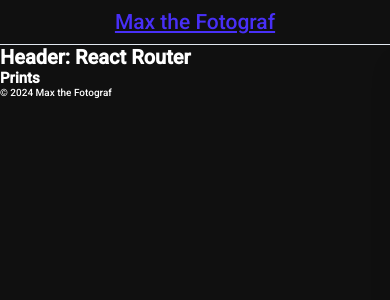
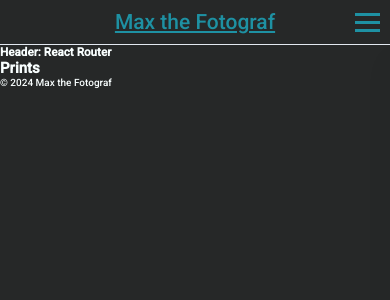
Before and after one commit to Taviii/Max-the-Fotograf, a React (Vite) app in the folder MtF/: page /prints in a window 390 px wide. Shown: the top 300 px of the page. Built offline with nearby package versions, Linux system fonts and the light colour scheme.

Commit message:
changed some colours and repaired visibility of hamburger icon

```diff
--- a/MtF/src/App.css
+++ b/MtF/src/App.css
@@ -6,5 +6,5 @@
 
   .content {
     flex: 1;
-    padding-bottom: 5rem; /* Odstęp na stopkę */
+    padding-bottom: 100rem; /* Odstęp na stopkę */
   }
--- a/MtF/src/Footer.css
+++ b/MtF/src/Footer.css
@@ -1,11 +1,11 @@
 .footer {
     position: fixed;
+    height: 40px;
     bottom: 0;
     left: 0;
     width: 100%;
     text-align: center;
     padding: 1rem;
-    background-color: #fff;
     border-top: 1px solid #E2E8F0;
   }
 
@@ -17,6 +17,6 @@
 
   .footer p {
     margin: 0.5rem 0 0;
-    color: #555;
+    color: #5e0000;
     font-size: 1.4rem;
   }
--- a/MtF/src/Navbar.css
+++ b/MtF/src/Navbar.css
@@ -11,8 +11,8 @@ html {
     font-family: 'Roboto', sans-serif;
 }
 body {
-    background-color: #101010;
-    color: #fff;
+    background-color: #262828;
+    color: #f9ffff;
 }
 
 .header {
@@ -30,6 +30,7 @@ body {
 .hamburger {
     display: none;
     margin-right: 10px;
+    cursor: pointer;
 }
 
 .bar {
@@ -37,8 +38,8 @@ body {
     width: 25px;
     height: 3px;
     margin: 5px auto;
+    background-color: #1E91A3;
     transition: all 0.3s ease-in-out;
-    background-color: #101010;
 }
 
 .nav-menu {
@@ -57,18 +58,18 @@ body {
 .nav-link {
     font-size: 1.6rem;
     font-weight: 400;
-    color: #c7c7c7;
+    color: #415d61;
 }
 
 .nav-link:hover {
-    color: #482ff7;
+    color: #1E91A3;
 }
 
 .nav-logo {
     text-align: center;
     font-size: 2.1rem;
     font-weight: 500;
-    color: #482ff7;
+    color: #1E91A3;
 }
 
 @media only screen and (max-width: 768px) {
@@ -82,9 +83,8 @@ body {
         left: 100%;
         top: 5rem;
         flex-direction: column;
-        background-color: #fff;
+        background-color: #f9ffff;
         width: 100%;
-        border-radius: 10px;
         text-align: center;
         transition: 0.3s;
         box-shadow: 0 10px 27px rgba(0, 0, 0, 0.05);
--- a/MtF/src/components/Header.jsx
+++ b/MtF/src/components/Header.jsx
@@ -2,6 +2,6 @@
 
 export default function Header(){
     return (
-        <h1>Header: React Router</h1>
+        <h3>Header: React Router</h3>
     )
 }
--- a/MtF/src/index.css
+++ b/MtF/src/index.css
@@ -38,5 +38,5 @@
 }
 
 .app{
-  background-color: rgb(24, 24, 24);
+  background-color: rgb(38, 40, 40);
 }
```
